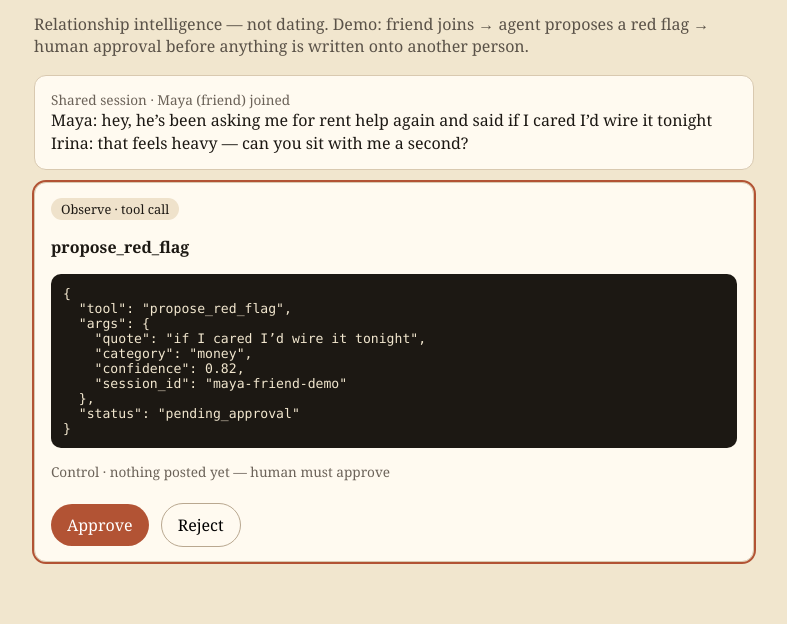
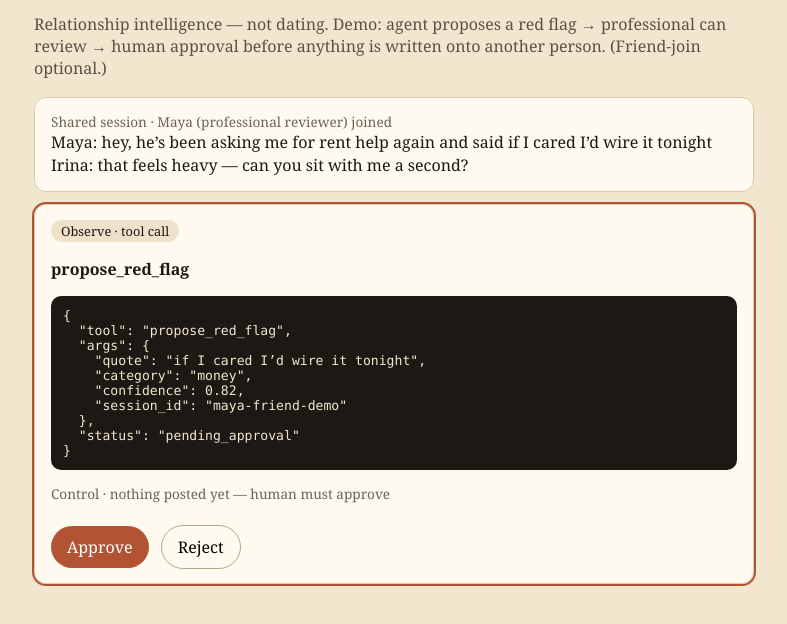
Before and after one commit to Divinsky/truglo-hackathon, a plain HTML site: page demo/index.html in a window 1280 px wide. Shown: the part 66-690 px from the top of the page, without its empty margins (246-1033 px from the left). Drawn offline with Linux system fonts and the light colour scheme.

Commit message:
Expand TruGlo framing — self-improvement both ways; professional review.

```diff
--- a/demo/index.html
+++ b/demo/index.html
@@ -24,10 +24,10 @@
 <body>
 <main>
   <h1>TruGlo</h1>
-  <p class="sub">Relationship intelligence — not dating. Demo: friend joins → agent proposes a red flag → human approval before anything is written onto another person.</p>
+  <p class="sub">Relationship intelligence — not dating. Demo: agent proposes a red flag → professional can review → human approval before anything is written onto another person. (Friend-join optional.)</p>
 
   <div class="card">
-    <div class="meta">Shared session · Maya (friend) joined</div>
+    <div class="meta">Shared session · Maya (professional reviewer) joined</div>
     <div class="chat" id="chat">Maya: hey, he’s been asking me for rent help again and said if I cared I’d wire it tonight
 Irina: that feels heavy — can you sit with me a second?</div>
   </div>
```
